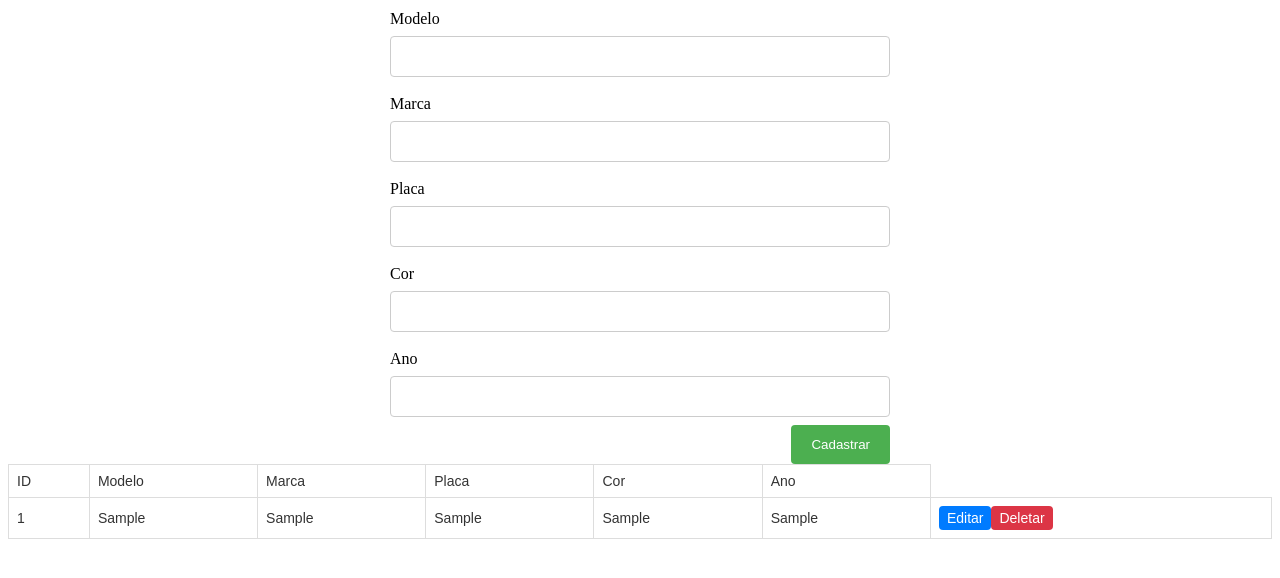
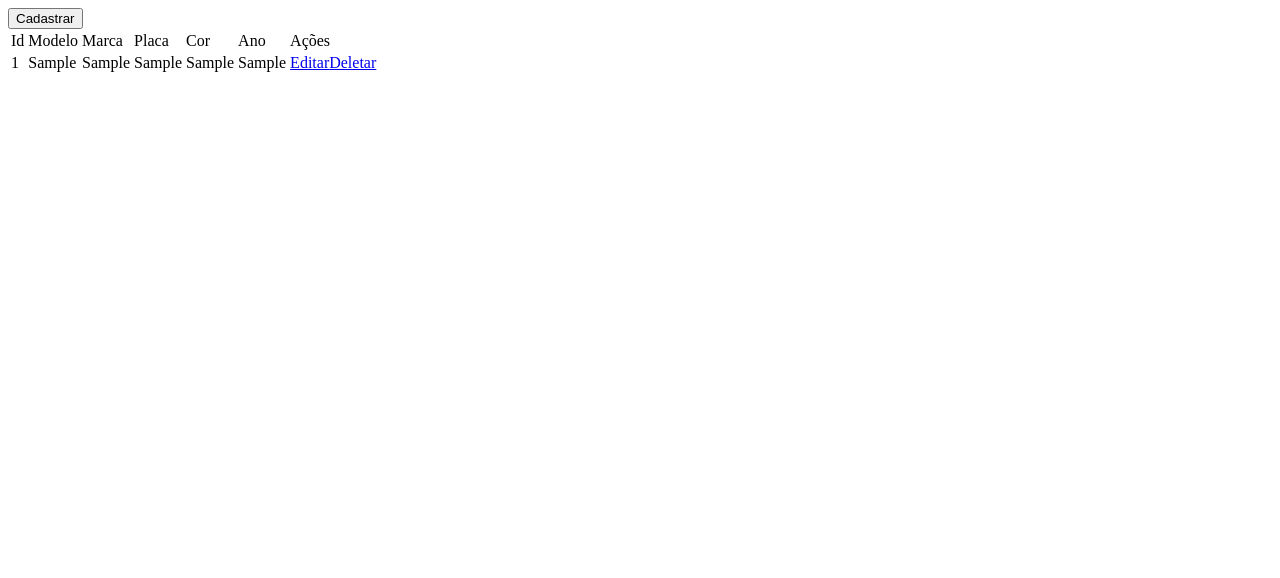
Before and after one commit to annalinaes/crud_php, a PHP site: page /index.php in a window 1280 px wide. Shown: the top 578 px of the page. Run offline with PHP 8.4, Linux system fonts and the light colour scheme; tables that the repository leaves empty or names only in its code hold one stand-in row (values such as "Sample post").

Commit message:
atividade crud 2.0

```diff
--- a/classes/Crud.php
+++ b/classes/Crud.php
@@ -1,53 +1,60 @@
 <?php
+// Inclui o arquivo de configuração de conexão com o banco de dados
 include_once('conexao/conexao.php');
 
+// Cria uma instância da classe Database para obter a conexão com o banco de dados
 $db = new Database();
 
+// Define uma classe chamada Crud para realizar operações CRUD no banco de dados
 class Crud{
-    private $conn;
-    private $table_name = "carros";
+    private $conn; // Armazena a conexão com o banco de dados
+    private $table_name = "carros"; // Nome da tabela no banco de dados
 
+    // Construtor da classe, recebe a conexão como argumento
     public function __construct($db){
         $this->conn = $db;
     }
 
-    //função para (C)riar meu registros
+    // Função para criar um novo registro no banco de dados
     public function create($postValues){
+        // Obtém os valores enviados via POST
         $modelo = $postValues['modelo'];
         $marca = $postValues['marca'];
         $placa = $postValues['placa'];
         $cor = $postValues['cor'];
         $ano = $postValues['ano'];
 
+        // Prepara uma consulta SQL para inserir os valores na tabela
         $query = "INSERT INTO ". $this->table_name . " (modelo, marca, placa, cor, ano) VALUES (?, ?, ?, ?, ?)";
         $stmt = $this->conn->prepare($query);
-        $stmt->bindParam(1,$modelo);
-        $stmt->bindParam(2,$marca);
-        $stmt->bindParam(3,$placa);
-        $stmt->bindParam(4,$cor);
-        $stmt->bindParam(5,$ano);
+        $stmt->bindParam(1, $modelo);
+        $stmt->bindParam(2, $marca);
+        $stmt->bindParam(3, $placa);
+        $stmt->bindParam(4, $cor);
+        $stmt->bindParam(5, $ano);
 
-
-        $rows = $this->read();
+        // Executa a consulta SQL
         if($stmt->execute()){
+            // Exibe uma mensagem de sucesso e redireciona para a página de leitura
             print "<script>alert('Cadastro Ok!')</script>";
             print "<script> location.href='?action=read'; </script>";
             return true;
-        }else{
+        } else {
             return false;
         }
     }
 
-    //Função para ler os registros
+    // Função para ler todos os registros da tabela
     public function read(){
         $query = "SELECT * FROM ". $this->table_name;
         $stmt = $this->conn->prepare($query);
         $stmt->execute();
-        return $stmt;
+        return $stmt; // Retorna o resultado da consulta
     }
 
-    //Função atualizar registros
+    // Função para atualizar um registro no banco de dados
     public function update($postValues){
+        // Obtém os valores enviados via POST
         $id = $postValues['id'];
         $modelo = $postValues['modelo'];
         $marca = $postValues['marca'];
@@ -55,47 +62,48 @@ class Crud{
         $cor = $postValues['cor'];
         $ano = $postValues['ano'];
 
+        // Verifica se algum dos campos obrigatórios está vazio
         if(empty($id) || empty($modelo) || empty($marca) || empty($placa) || empty($cor) || empty($ano)){
             return false;
         }
 
+        // Prepara uma consulta SQL para atualizar os valores na tabela
         $query = "UPDATE ". $this->table_name . " SET modelo = ?, marca = ?, placa = ?, cor = ?, ano = ? WHERE id = ?";
         $stmt = $this->conn->prepare($query);
-        $stmt->bindParam(1,$modelo);
-        $stmt->bindParam(2,$marca);
-        $stmt->bindParam(3,$placa);
-        $stmt->bindParam(4,$cor);
-        $stmt->bindParam(5,$ano);
-        $stmt->bindParam(6,$id);
+        $stmt->bindParam(1, $modelo);
+        $stmt->bindParam(2, $marca);
+        $stmt->bindParam(3, $placa);
+        $stmt->bindParam(4, $cor);
+        $stmt->bindParam(5, $ano);
+        $stmt->bindParam(6, $id);
+
+        // Executa a consulta SQL
         if($stmt->execute()){
             return true;
         } else {
             return false;
         }
-
-    }
-        //Função para pegar os registros do banco e inserir no formulário
-        public function readOne($id){
-            $query = "SELECT * FROM ". $this->table_name . " WHERE id = ?";
-            $stmt = $this->conn->prepare($query);
-            $stmt->bindParam(1, $id);
-            $stmt->execute();
-            return $stmt->fetch(PDO::FETCH_ASSOC);
     }
 
+    // Função para ler um único registro com base em um ID fornecido
+    public function readOne($id){
+        $query = "SELECT * FROM ". $this->table_name . " WHERE id = ?";
+        $stmt = $this->conn->prepare($query);
+        $stmt->bindParam(1, $id);
+        $stmt->execute();
+        return $stmt->fetch(PDO::FETCH_ASSOC); // Retorna o registro como um array associativo
+    }
 
+    // Função para excluir um registro com base em um ID fornecido
     public function delete($id){
-        $query = "DELETE FROM ". $this->table_name . " WHERE id = ?";
+        $query = "DELETE FROM " . $this->table_name . " WHERE id = ?";
         $stmt = $this->conn->prepare($query);
-        $stmt->bindParam(1,$id);
+        $stmt->bindParam(1, $id);
         if($stmt->execute()){
             return true;
-        }else{
+        } else {
             return false;
         }
     }
-
 }
-
-
 ?>
--- a/conexao/conexao.php
+++ b/conexao/conexao.php
@@ -1,23 +1,31 @@
 <?php
 
+// Define uma classe chamada Database
 class Database{
-    private $host = "localhost";
-    private $db_name = "aula3crud";
-    private $username = "root";
-    private $senha = "";
-    private $conn;
+    // Define propriedades privadas para armazenar as informações de conexão com o banco de dados
+    private $host = "localhost"; // Endereço do servidor de banco de dados
+    private $db_name = "aula3crud"; // Nome do banco de dados
+    private $username = "root"; // Nome de usuário do banco de dados
+    private $senha = ""; // Senha do banco de dados
+    private $conn; // Armazena a conexão PDO
 
+    // Método público para obter uma conexão com o banco de dados
     public function getConnection(){
-        $this->conn = null;
+        $this->conn = null; // Inicializa a conexão como nula
 
         try{
+            // Tenta criar uma nova instância da classe PDO para estabelecer a conexão com o banco de dados
             $this->conn = new PDO("mysql:host=". $this->host.";dbname=".$this->db_name, $this->username, $this->senha);
+
+            // Define o modo de erro para exceção, o que significa que o PDO lançará exceções em caso de erros
             $this->conn->setAttribute(PDO::ATTR_ERRMODE, PDO::ERRMODE_EXCEPTION);
         }catch(PDOException $e){
-            echo"Erro na conexão: ". $e->getMessage();
+            // Em caso de erro na conexão, exibe uma mensagem de erro
+            echo "Erro na conexão: ". $e->getMessage();
         }
+
+        // Retorna a conexão estabelecida ou nula em caso de erro
         return $this->conn;
     }
-
 }
 ?>
--- a/index.php
+++ b/index.php
@@ -1,236 +1,148 @@
 <?php
+
+// Inclui o arquivo que contém a classe Crud
 require_once('classes/Crud.php');
+
+// Inclui o arquivo que configura a conexão com o banco de dados
 require_once('conexao/conexao.php');
 
+// Cria uma instância da classe Database para obter a conexão com o banco de dados
 $database = new Database();
 $db = $database->getConnection();
+
+// Cria uma instância da classe Crud, passando a conexão como argumento
 $crud = new Crud($db);
 
+// Verifica se a ação está definida na URL (por meio do método GET)
 if(isset($_GET['action'])){
+    // Dependendo da ação especificada, executará uma operação CRUD
     switch($_GET['action']){
         case 'create':
+            // Se a ação for 'create', chama o método 'create' da classe Crud, passando os dados do formulário via POST
             $crud->create($_POST);
+            // Em seguida, lê todos os registros
             $rows = $crud->read();
             break;
-
         case 'read':
+            // Se a ação for 'read', apenas lê todos os registros
             $rows = $crud->read();
             break;
-
         case 'update':
+            // Se a ação for 'update', verifica se o ID do registro a ser atualizado está definido no POST
             if(isset($_POST['id'])){
+                // Se o ID estiver definido, chama o método 'update' da classe Crud para atualizar o registro
                 $crud->update($_POST);
             }
+            // Em seguida, lê todos os registros
             $rows = $crud->read();
             break;
-        //Case update
-
-        //Case delete
         case 'delete':
+            // Se a ação for 'delete', verifica se o ID do registro a ser excluído está definido na URL (via GET)
             $crud->delete($_GET['id']);
+            // Em seguida, lê todos os registros
             $rows = $crud->read();
             break;
-
         default:
+            // Se a ação não for reconhecida, lê todos os registros por padrão
             $rows = $crud->read();
             break;
-
-
-
     }
 }else{
+    // Se nenhuma ação estiver definida na URL, lê todos os registros por padrão
     $rows = $crud->read();
 }
 ?>
 
+<!-- Aqui começa a parte HTML do código -->
+
 <!DOCTYPE html>
-<html lang="pt-BR">
+<html lang="en">
 <head>
-    <meta charset="UTF-8">
-    <meta name="viewport" content="width=device-width, initial-scale=1.0">
-    <title>Crud</title>
-    <style>
-        form{
-            max-width:500px;
-            margin:0 auto;
-        }
-         label{
-            display: flex;
-            margin-top:10px;
-         }
-         input[type=text]{
-            width:100%;
-            padding:12px 20px;
-            margin:8px 0;
-            display: inline-block;
-            border:1px solid #ccc;
-            border-radius:4px;
-            box-sizing:border-box;
-         }
-         input[type=submit]{
-            background-color:#4caf50;
-            color:white;
-            padding:12px 20px;
-            border:none;
-            border-radius:4px;
-            cursor:pointer;
-            float:right;
-         }
-         input[type=submit]:hover{
-            background-color:#45a049;
-         }
-         table{
-            border-collapse:collapse;
-            width:100%;
-            font-family:Arial, sans-serif;
-            font-size:14px;
-            color:#333;
-         }
-         th, td{
-            text-align:left;
-            padding:8px;
-            border:1px solid #ddd;
-         }
-        th{
-            background-color:#f2f2f2f2;
-            font-weight:bold;
-        }
-        a{
-            display:inline-block;
-            padding:4px 8px;
-            background-color:#007bff;
-            color:#fff;
-            text-decoration:none;
-            border-radius:4px;
-        }
-        a:hover{
-            background-color:#0069d9;
-        }
-
-        a.delete{
-            background-color:#dc3545;
-        }
-
-        a.delete:hover{
-            background-color:#c82333;
-        }
-
-
-    </style>
+    <!-- Cabeçalho HTML com metadados e estilos CSS incorporados -->
 </head>
 <body>
 
 <?php
-
+// Verifica se a ação é 'update' e se um ID foi fornecido na URL
 if(isset($_GET['action']) && $_GET['action'] == 'update' && isset($_GET['id'])){
     $id = $_GET['id'];
+    // Lê os detalhes do registro com o ID especificado
     $result = $crud->readOne($id);
 
+    // Se o registro não for encontrado, exibe uma mensagem de erro e encerra a execução
     if(!$result){
-                    echo "Registro não encontrado.";
+        echo "Registro nao encontrado.";
         exit();
     }
+
+    // Extrai os dados do registro para uso no formulário de atualização
     $modelo = $result['modelo'];
     $marca = $result['marca'];
     $placa = $result['placa'];
     $cor = $result['cor'];
     $ano = $result['ano'];
-
-
 ?>
 
-
-
+    <!-- Formulário de atualização com os campos pré-preenchidos com os dados do registro -->
     <form action="?action=update" method="POST">
         <input type="hidden" name="id" value="<?php echo $id ?>">
-                <label for="modelo">Modelo</label>
-                <input type="text" name="modelo" value="<?php echo $modelo ?>">
-
-                <label for="marca">Marca</label>
-                <input type="text" name="marca" value="<?php echo $marca ?>">
-
-                <label for="placa">Placa</label>
-                <input type="text" name="placa" value="<?php echo $placa ?>">
-
-                <label for="cor">Cor</label>
-                <input type="text" name="cor" value="<?php echo $cor ?>">
-
-                <label for="ano">Ano</label>
-                <input type="text" name="ano" value="<?php echo $ano ?>">
-
-                <input type="submit" value="Atualizar" name="enviar" onclick="return confirm('Tem certeza que deseja atualizar?')">
-
+        <!-- Campos de entrada para os atributos do registro -->
+        <!-- ... -->
+        <input type="submit" value="Atualizar" name="enviar" onclick="return confirm('Certeza que deseja atualizar?')">
     </form>
 
-
 <?php
-
 }else{
-
-
 ?>
 
-
-
-
-
-
-
+    <!-- Formulário de criação de um novo registro -->
+    <!-- ... -->
     <form action="?action=create" method="POST">
-        <label for="">Modelo</label>
-        <input type="text" name="modelo">
-
-        <label for="">Marca</label>
-        <input type="text" name="marca">
-
-        <label for="">Placa</label>
-        <input type="text" name="placa">
-
-        <label for="">Cor</label>
-        <input type="text" name="cor">
-
-        <label for="">Ano</label>
-        <input type="text" name="ano">
-
+        <!-- Campos de entrada para os atributos do registro -->
+        <!-- ... -->
         <input type="submit" value="Cadastrar" name="enviar">
     </form>
+
 <?php
 }
 ?>
+
+<!-- Tabela HTML para exibir os registros de veículos -->
 <table>
     <tr>
-            <td>ID</td>
+        <!-- Cabeçalhos da tabela -->
+        <td>Id</td>
         <td>Modelo</td>
         <td>Marca</td>
         <td>Placa</td>
         <td>Cor</td>
         <td>Ano</td>
+        <td>Ações</td>
     </tr>
 
     <?php
-
+    // Loop para exibir os registros na tabela
     if(isset($rows)){
        foreach($rows as $row){
             echo "<tr>";
-                echo "<td>". $row['id']. "</td>";
-                echo "<td>". $row['modelo']. "</td>";
-                echo "<td>". $row['marca']. "</td>";
-                echo "<td>". $row['placa']. "</td>";
-                echo "<td>". $row['cor']. "</td>";
-                echo "<td>". $row['ano']. "</td>";
+            // Exibe os dados do registro em cada coluna
+            echo "<td>". $row['id']."</td>";
+            echo "<td>". $row['modelo']."</td>";
+            echo "<td>". $row['marca']."</td>";
+            echo "<td>". $row['placa']."</td>";
+            echo "<td>". $row['cor']."</td>";
+            echo "<td>". $row['ano']."</td>";
             echo "<td>";
-                echo "<a href='?action=update&id=". $row['id']."'>Editar</a>";
-                echo "<a href='?action=delete&id=". $row['id']."' onclick='return confirm(\"Tem certeza que deseja deletar esse registro\")' class='delete'>Deletar</a>";
+            // Links para editar e excluir o registro
+            echo "<a href='?action=update&id=".$row['id']."'>Editar</a>";
+            echo "<a href='?action=delete&id=".$row['id']."' onclick='return confirm(\"Tem certeza que deseja deletar esse registro?\")' class='delete'>Deletar</a>";
             echo "</td>";
             echo "</tr>";
-
         }
-        } else {
-            echo "Não há registros a serem exibidos";
+    }else{
+        echo "Nao ha registros a serem exibidos";
     }
     ?>
-
 </table>
-
 </body>
 </html>
```
Lines whose indentation alone changed are shown as unchanged.
